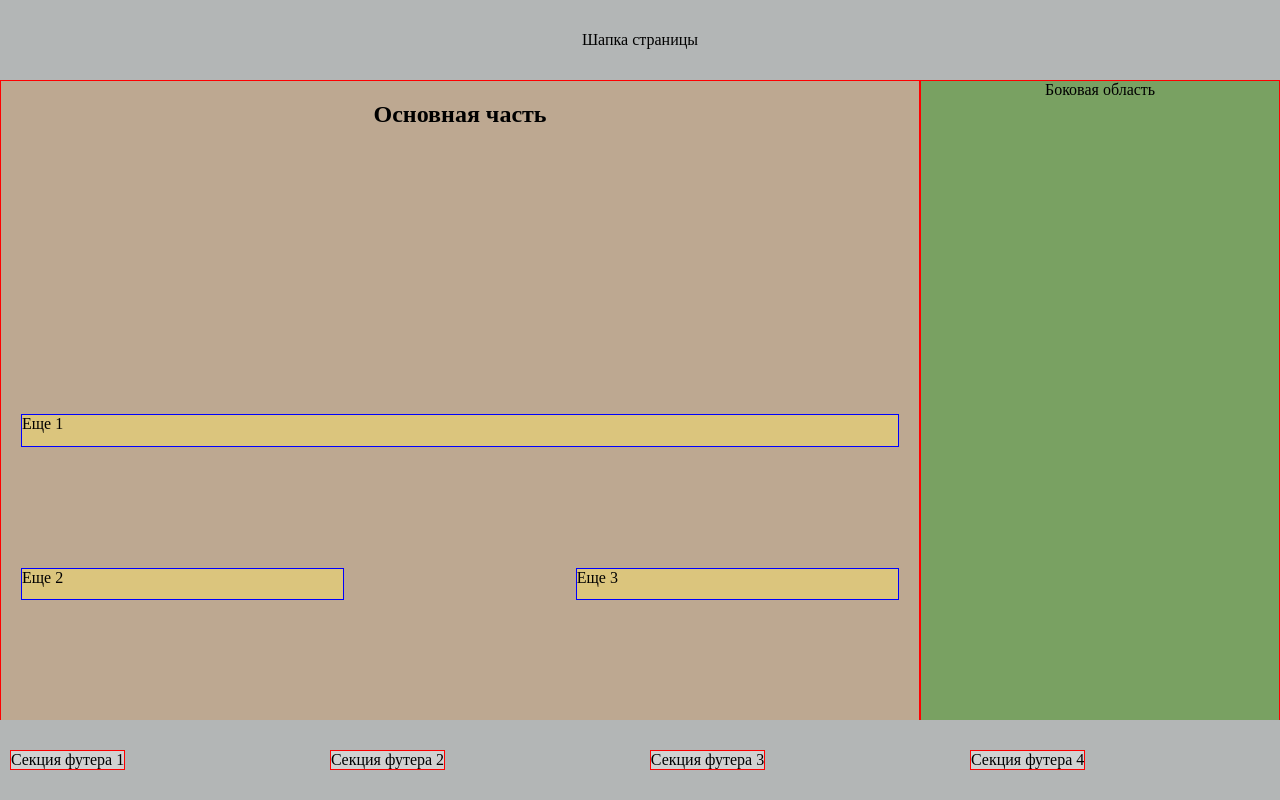
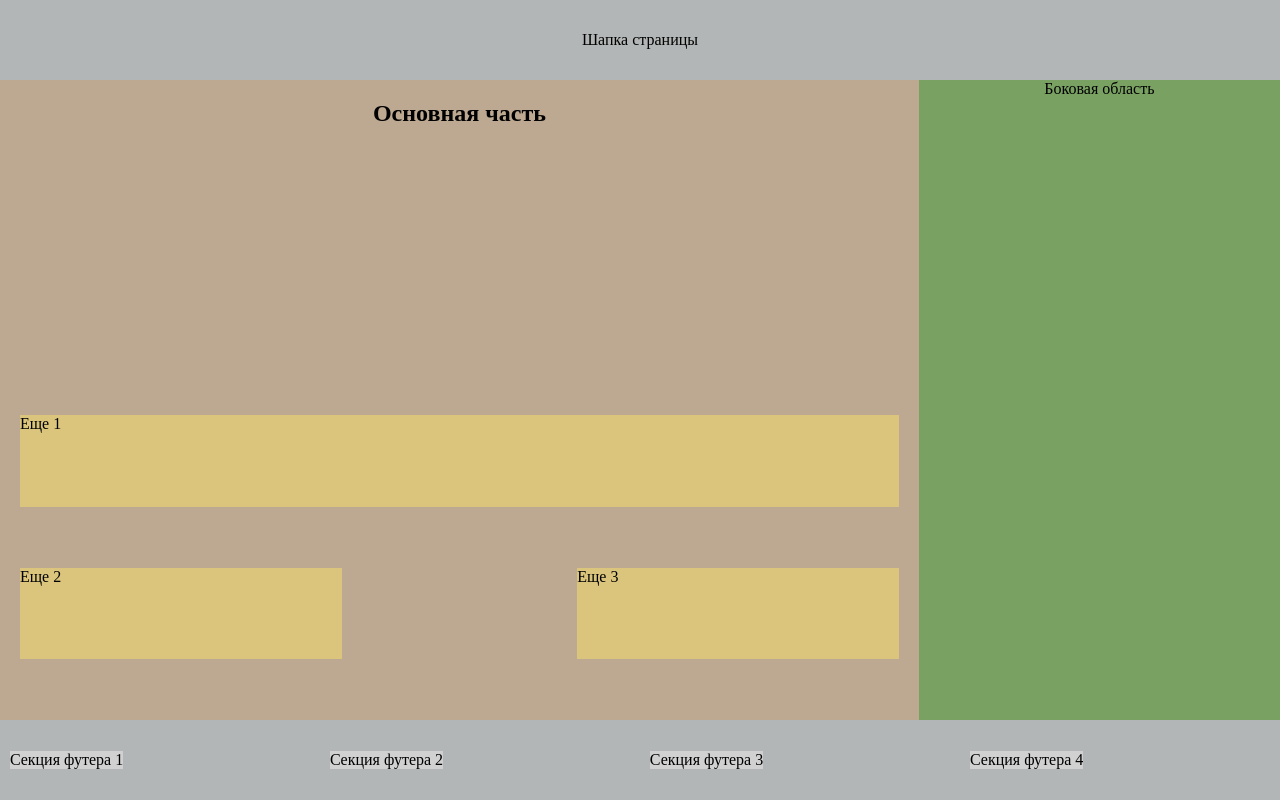
Before and after one commit to SofiaVovnenko/it_girls_school_projects_week5, a plain HTML site: page index1.html in a window 1280 px wide. Drawn offline with Linux system fonts and the light colour scheme.

Commit message:
added height to .col_article_1

```diff
--- a/styles/style1.css
+++ b/styles/style1.css
@@ -29,7 +29,6 @@ body {
 }
 
 .col {
-    border: 1px solid red;
     display: flex;
     flex-wrap: wrap;
 }
@@ -49,25 +48,27 @@ h2 {
 }
 
 .col_article_1 {
-    border: 1px solid blue;
     background-color: rgb(219, 197, 125);
     height: 10%;
 }
 
 .col_article_1:first-child {
     flex-basis: 100%;
+    height: 30%;
     margin-left: 20px;
     margin-right: 20px;
 }
 
 .col_article_1:nth-child(2) {
     flex-basis: 35%;
+    height: 30%;
     margin-left: 20px;
     margin-right: 20px;
 }
 
 .col_article_1:nth-child(3) {
     flex-basis: 35%;
+    height: 30%;
     margin-left: 20px;
     margin-right: 20px;
 }
```
